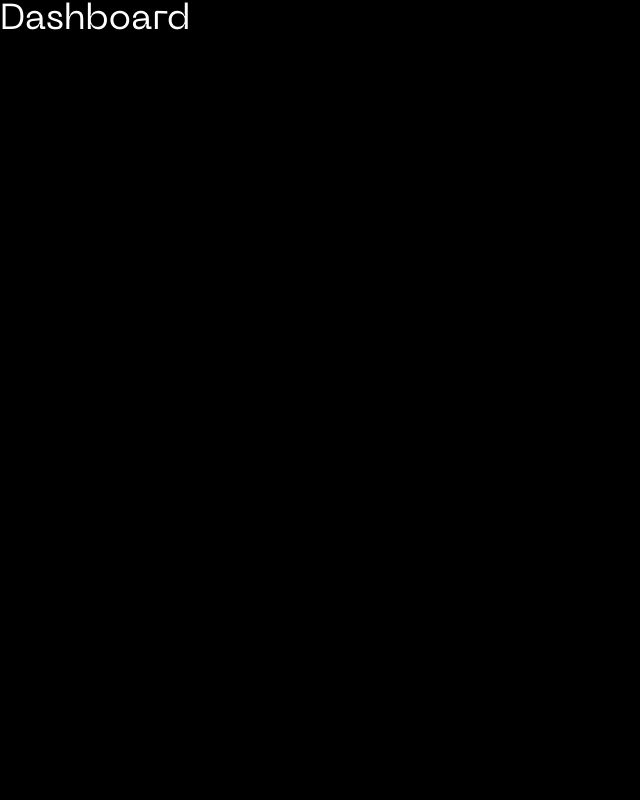
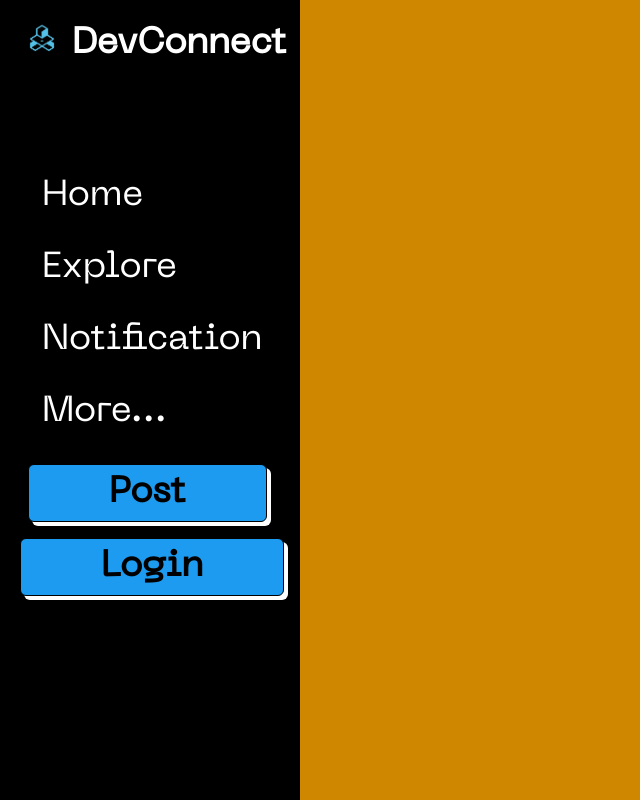
Before and after one commit to DATBOI-MAYANK/DevConnect, a React (Vite) app in the folder frontend/: page /dashboard in a window 1280 px wide. Shown: the whole page, without its empty margins (0-640 px from the left). Built offline with nearby package versions, Linux system fonts and the light colour scheme.

Commit message:
feat: update Dashboard and Navbar components to enhance layout and remove redundant code, add featured developers section in App component

```diff
--- a/frontend/src/App.jsx
+++ b/frontend/src/App.jsx
@@ -16,6 +16,18 @@ function App() {
         <div className="bg-black h-screen w-full">
           <div className="grid grid-flow-row grid-cols-[300px_auto_350px] h-full  ">
             <Navbar />
+            <div className="bg-green-400 main"></div>
+            <div className="filler text-white  ">
+              <div>
+                <h2 className="text-4xl font-bold m-2 ">Featured Devs</h2>
+                <div className="flex flex-col text-2xl my-10 mx-5 ">
+                  <span className="p-2">Developer</span>
+                  <span className="p-2">Developer</span>
+                  <span className="p-2">Developer</span>
+                  <span className="p-2">Developer</span>
+                </div>
+              </div>
+            </div>
           </div>
         </div>
       </ClickSpark>
--- a/frontend/src/assets/components/Dashboard.jsx
+++ b/frontend/src/assets/components/Dashboard.jsx
@@ -1,9 +1,17 @@
-import React from 'react'
+import React from "react";
+import Navbar from "./Navbar";
 
 function Dashboard() {
   return (
-    <div className=' top-52 text-4xl text-white justify-center'>Dashboard</div>
-  )
+    <div className="h-screen w-full">
+      <div className="grid grid-flow-row grid-cols-[300px_auto] h-full ">
+        <Navbar />
+        <div className="Dashboard bg-yellow-600   ">
+
+        </div>
+      </div>
+    </div>
+  );
 }
 
-export default Dashboard
+export default Dashboard;
--- a/frontend/src/assets/components/LogIn.jsx
+++ b/frontend/src/assets/components/LogIn.jsx
@@ -21,7 +21,7 @@ const LoginPage = () => {
         { email, password },
         { withCredentials: true }
       );
-      console.log("User====", res.data.data.user)
+      console.log("User====", res.data.data.user);
       const message = res.data?.message || "Login successful";
       setIsLogin(true);
       localStorage.setItem("isLoggedIn", "true");
--- a/frontend/src/assets/components/Navbar.jsx
+++ b/frontend/src/assets/components/Navbar.jsx
@@ -3,8 +3,12 @@ import { Link } from "react-router-dom";
 import Logo from "../Logo/Logo-removebg.png";
 
 function Navbar() {
-  const [isLoggedIn, setIsLoggedIn] = useState(localStorage.getItem("isLoggedIn") === "true");
-  const [user, setUser] = useState(JSON.parse(localStorage.getItem("user") || "null"));
+  const [isLoggedIn, setIsLoggedIn] = useState(
+    localStorage.getItem("isLoggedIn") === "true"
+  );
+  const [user, setUser] = useState(
+    JSON.parse(localStorage.getItem("user") || "null")
+  );
 
   useEffect(() => {
     const handleStorage = () => {
@@ -54,9 +58,11 @@ function Navbar() {
             <img
               src={user.AvatarImage}
               alt="Profile"
-              className="h-10 w-10 rounded-full mr-2"
+              className="h-10 w-10 rounded-full  mr-2"
             />
-            <div className="text-xl font-bold"><Link to="/dashboard">{user.username}</Link></div>
+            <div className="text-xl font-bold">
+              <Link to="/dashboard">{user.username}</Link>
+            </div>
           </div>
         ) : (
           <button className=" text-4xl text-black font-bold  mt-4 ml-2  px-20 py-2 border-1 rounded-md shadow-[4px_4px_0px_0px_white] hover:cursor-pointer bg-[#1d9bf0] hover:bg-[#48CAE4]">
@@ -64,18 +70,6 @@ function Navbar() {
           </button>
         )}
       </div>
-      <div className="bg-green-400 main"></div>
-      <div className="filler text-white  ">
-        <div>
-          <h2 className="text-4xl font-bold m-2 ">Featured Devs</h2>
-          <div className="flex flex-col text-2xl my-10 mx-5 ">
-            <span className="p-2">Developer</span>
-            <span className="p-2">Developer</span>
-            <span className="p-2">Developer</span>
-            <span className="p-2">Developer</span>
-          </div>
-        </div>
-      </div>
     </>
   );
 }
--- a/frontend/src/main.jsx
+++ b/frontend/src/main.jsx
@@ -11,8 +11,7 @@ import ErrorBoundary from "./assets/components/ErrorBoundary.jsx";
 import Modal from "react-modal";
 import Dashboard from "./assets/components/Dashboard.jsx";
 
-
-Modal.setAppElement('#root');
+Modal.setAppElement("#root");
 
 const router = createBrowserRouter([
   {
@@ -33,7 +32,7 @@ const router = createBrowserRouter([
       },
       {
         path: "dashboard",
-        element: <Dashboard />
+        element: <Dashboard />,
       },
       {
         path: "*",
```
Also changed, not shown: frontend/src/assets/components/ErrorBoundary.jsx (+4 -3 lines), 1 other file (tests, documents, lock files or other folders).
